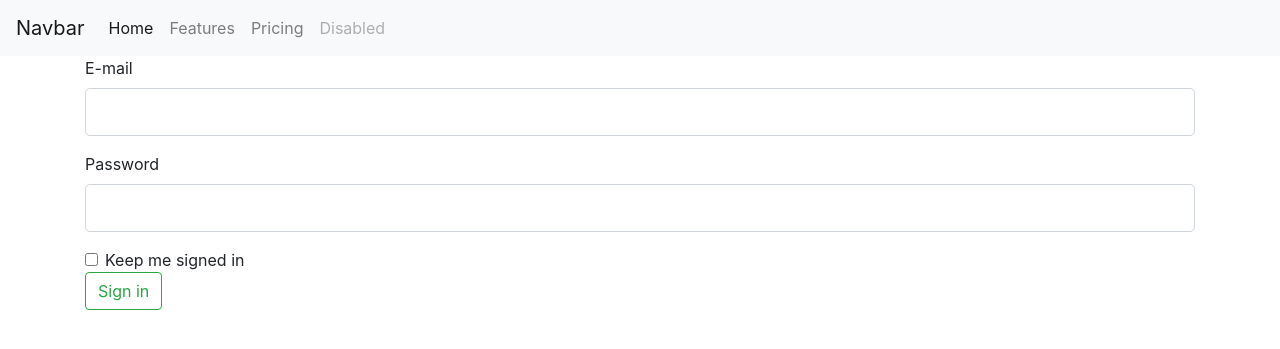
After one commit to Code-Institute-Submissions/3rd-milestone-project, a Flask app: page /login in a window 1280 px wide. The commit adds this page. Shown: the top 349 px of the page. Run offline with Flask 2, Linux system fonts and the light colour scheme; some libraries are stand-ins or nearby versions.

Commit message:
Added login functionality with flash messages

```diff
--- a/app.py
+++ b/app.py
@@ -1,13 +1,16 @@
-from flask import Flask, render_template, url_for
+from flask import Flask, render_template, url_for, redirect, flash
 from pymongo import MongoClient
+from forms import LoginForm
 
 # instantiated flask application
 app = Flask(__name__)
 
+app.config['SECRET_KEY'] = '86f41a39c3a243fd22d96228eaeb23a60df36e76'
+
+# local MongoDB
 client = MongoClient('localhost', 27017)
 db = client.recipe
 collection = db.recipe
-
 
 @app.route("/")
 @app.route("/home")
@@ -20,6 +23,21 @@ def home():
 def recipes():
     return render_template('recipes.html', recipe_list = collection.find())
 
+@app.route("/account")
+def account():
+    return render_template('account.html')
+
+
+@app.route("/login", methods=['GET', 'POST'])
+def login():
+    form = LoginForm()
+    if form.validate_on_submit():
+        if form.email.data == 'user@bbq.com' and form.password.data == 'password':
+            flash('You are succesfully logged in!', 'success')
+            return redirect(url_for('account'))
+        else:
+            flash('Login failed. Please make sure you used the correct username (= e-mail) and password!', 'danger')
+    return render_template('login.html', title='Login', form=form)
 
 if __name__ == "__main__":
     app.run(debug=True)
--- /dev/null
+++ b/forms.py
@@ -0,0 +1,9 @@
+from flask_wtf import FlaskForm
+from wtforms import StringField, PasswordField, SubmitField, BooleanField
+from wtforms.validators import DataRequired, Email
+
+class LoginForm(FlaskForm):
+    email = StringField('E-mail', validators=[DataRequired(), Email()])
+    password = PasswordField('Password', validators=[DataRequired()])
+    remember = BooleanField('Keep me signed in')
+    submit = SubmitField('Sign in')
--- /dev/null
+++ b/templates/account.html
@@ -0,0 +1 @@
+{% extends 'base.html'%} {% block content %} {% endblock %}
--- a/templates/base.html
+++ b/templates/base.html
@@ -42,7 +42,19 @@
       </nav>
     </header>
     <div class="container">
-      {% block content %} {% endblock %}
+      <div class="row">
+        <div class="col">
+          {% with messages = get_flashed_messages(with_categories=true) %}
+            {% if messages %}
+              {% for category, message in messages %}
+                <div class="alert alert-{{ category }}">
+                  {{ message }}
+                </div>
+              {% endfor %}
+            {% endif %}
+          {% endwith %}
+          {% block content %}{% endblock %}
+        </div>
     </div>
 
     <script
--- /dev/null
+++ b/templates/login.html
@@ -0,0 +1,24 @@
+{% extends 'base.html'%} {% block content %}
+
+<section class="login-section">
+  <form method="POST" action="">
+    {{ form.hidden_tag() }}
+    <div class="form-group">
+      {{ form.email.label(class="form-control-label") }} {{
+      form.email(class="form-control form-control-lg") }}
+    </div>
+    <div class="form-group">
+      {{ form.password.label(class="form-control-label") }} {{
+      form.password(class="form-control form-control-lg") }}
+    </div>
+    <div class="form-check">
+      {{ form.remember(class="form-check-input") }} {{
+      form.remember.label(class="form-check-label") }}
+    </div>
+    <div class="form-group">
+      {{ form.submit(class="btn btn-outline-success") }}
+    </div>
+  </form>
+</section>
+
+{% endblock %}
--- a/templates/recipes.html
+++ b/templates/recipes.html
@@ -8,4 +8,4 @@
   <p>{{recipe.title }}</p>
   <p>{{recipe.description}}</p>
 </div>
-{% endfor %} {% endblock content %}
+{% endfor %} {% endblock %}
--- /dev/null
+++ b/templates/register.html
@@ -0,0 +1 @@
+{% extends 'base.html'%} {% block content %} {% endblock %}
```
